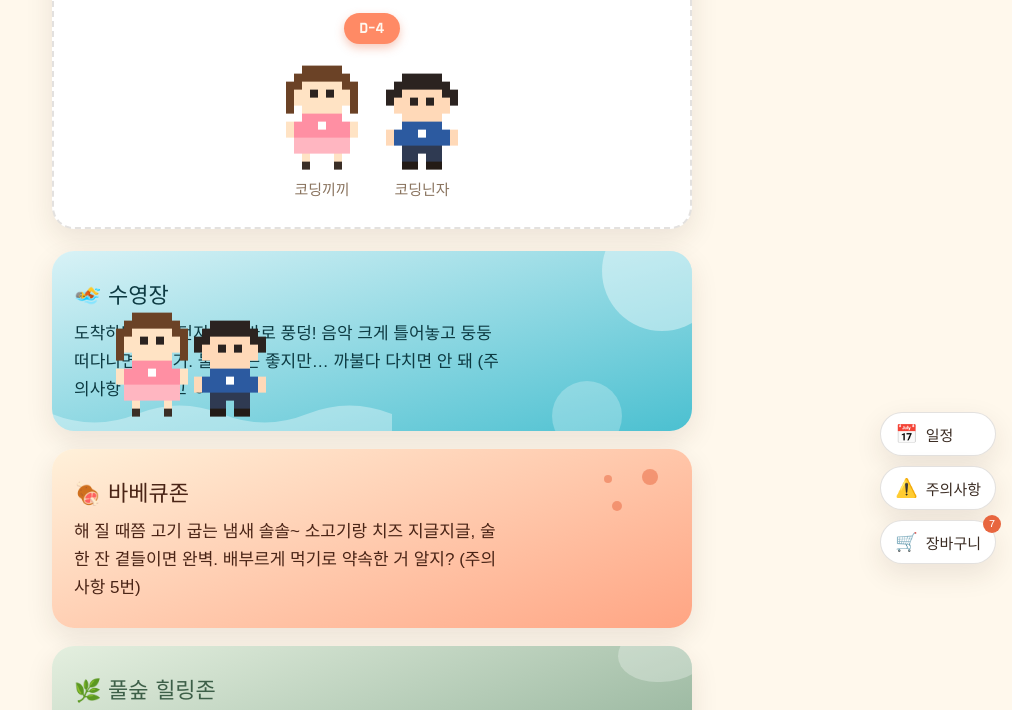
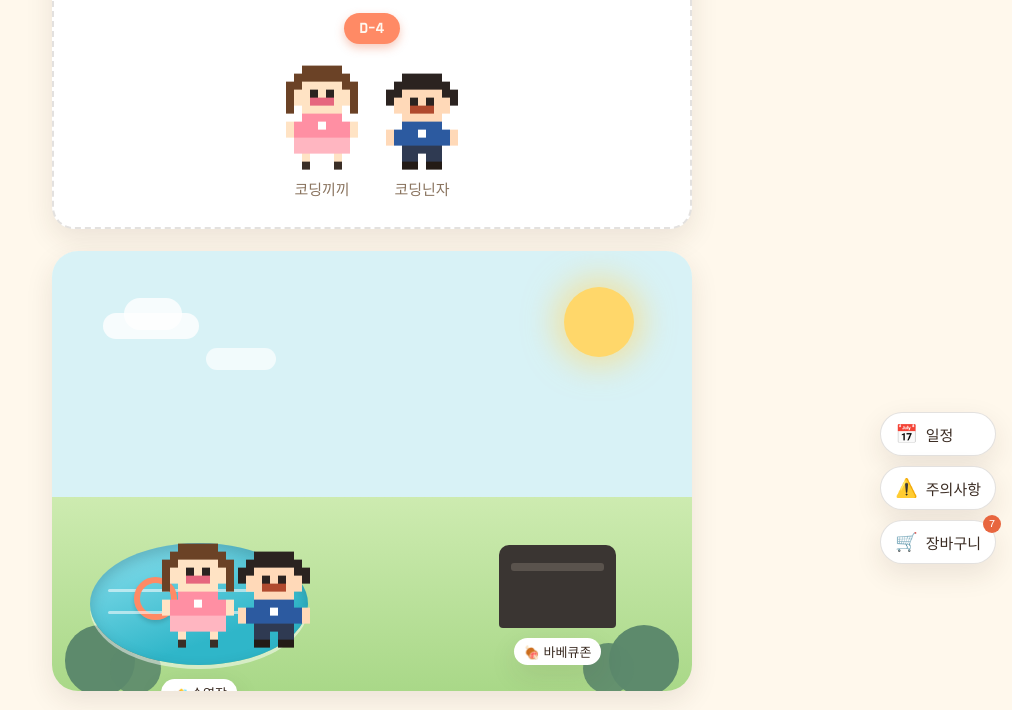
Before and after one commit to Cho-SeoYeon/2026-vacation-plan, a plain HTML site: page index.html in a window 1280 px wide. Shown: the part 220-930 px from the top of the page, without its empty margins (268-1280 px from the left). Drawn offline with Linux system fonts and the light colour scheme; a web font is replaced by a local one.

Commit message:
디자인 1차 수정

```diff
--- a/index.html
+++ b/index.html
@@ -144,50 +144,117 @@
   @keyframes bob{0%,100%{transform:translateY(0);}50%{transform:translateY(-7px);}}
   .avatar-label{font-size:15px;color:var(--ink-soft);}
 
-  /* ---------- zones ---------- */
-  main{display:flex;flex-direction:column;gap:18px;margin-top:22px;position:relative;}
+  /* ---------- scene ---------- */
+  main{display:flex;flex-direction:column;gap:16px;margin-top:22px;position:relative;}
+  .scene{
+    position:relative;
+    width:100%;
+    aspect-ratio:16/11;
+    border-radius:26px;
+    overflow:hidden;
+    box-shadow:var(--shadow);
+    background:linear-gradient(to bottom, var(--sky) 0%, var(--sky) 56%, #cdebb0 56%, #a9d888 100%);
+  }
+  :root[data-theme="dark"] .scene{background:linear-gradient(to bottom, var(--sky) 0%, var(--sky) 56%, #26361f 56%, #1c2a17 100%);}
+  .sun{
+    position:absolute; top:8%; right:9%;
+    width:11%; aspect-ratio:1; border-radius:50%;
+    background:#ffd76a;
+    box-shadow:0 0 30px 10px rgba(255,215,106,0.55);
+  }
+  .cloud{position:absolute; background:rgba(255,255,255,0.8); border-radius:999px;}
+  .cloud1{width:15%;height:6%;top:14%;left:8%;}
+  .cloud1::before{content:"";position:absolute;left:22%;top:-55%;width:60%;height:120%;background:inherit;border-radius:999px;}
+  .cloud2{width:11%;height:5%;top:22%;left:24%;opacity:.85;}
+
+  .tree{position:absolute;bottom:0;z-index:1;}
+  .tree .trunk{width:14%;height:22%;background:#6b4a2f;margin:0 auto;border-radius:3px;}
+  .tree .leaves{width:100%;aspect-ratio:1;border-radius:50%;background:var(--forest);margin-bottom:-6%;}
+  .tree-l1{left:2%;width:11%;}
+  .tree-l2{left:9%;width:8%;opacity:.9;}
+  .tree-r1{right:2%;width:11%;}
+  .tree-r2{right:9%;width:8%;opacity:.9;}
+
+  .pool-area{position:absolute;left:6%;bottom:6%;width:34%;z-index:2;}
+  .pool-water{
+    position:relative;width:100%;aspect-ratio:16/9;border-radius:50%;
+    background:linear-gradient(160deg,#8fe1ef,var(--pool) 70%);
+    box-shadow:inset 0 6px 14px rgba(13,58,66,0.25), 0 4px 0 rgba(255,255,255,0.5);
+    overflow:hidden;
+  }
+  .pool-water::before,.pool-water::after{
+    content:"";position:absolute;left:8%;right:8%;height:3px;background:rgba(255,255,255,0.55);border-radius:999px;
+  }
+  .pool-water::before{top:38%;}
+  .pool-water::after{top:56%;}
+  .pool-ring{
+    position:absolute;width:20%;aspect-ratio:1;border-radius:50%;
+    border:6px solid #ff8a65;background:transparent;
+    top:28%;left:20%;
+    box-shadow:0 3px 4px rgba(0,0,0,0.15);
+  }
+  .pool-label{position:absolute;left:50%;bottom:-14px;transform:translate(-50%,100%);white-space:nowrap;}
+
+  .bbq-area{position:absolute;right:8%;bottom:6%;width:26%;z-index:2;text-align:center;}
+  .grill{
+    width:70%;margin:0 auto;aspect-ratio:1.4;border-radius:10px 10px 4px 4px;
+    background:#3a3532;position:relative;
+  }
+  .grill::before{content:"";position:absolute;left:10%;right:10%;top:22%;height:10%;background:#5a534d;border-radius:3px;}
+  .grill-legs{width:76%;margin:0 auto;height:16%;position:relative;}
+  .grill-legs::before,.grill-legs::after{content:"";position:absolute;top:0;width:10%;height:100%;background:#2b2723;}
+  .grill-legs::before{left:6%;transform:skewX(-12deg);}
+  .grill-legs::after{right:6%;transform:skewX(12deg);}
+  .flame{
+    position:absolute; left:50%; bottom:34%; transform:translateX(-50%);
+    width:22%; aspect-ratio:.7;
+    background:radial-gradient(circle at 50% 80%, #fff2b0, var(--coral) 55%, var(--coral-deep) 100%);
+    border-radius:50% 50% 50% 50% / 60% 60% 40% 40%;
+  }
+  @media (prefers-reduced-motion:no-preference){
+    .flame{animation:flicker 1.6s ease-in-out infinite;}
+    .smoke1{animation:rise 3.2s ease-in infinite;}
+    .smoke2{animation:rise 3.2s ease-in infinite 1.1s;}
+  }
+  @keyframes flicker{0%,100%{transform:translateX(-50%) scale(1);}50%{transform:translateX(-50%) scale(0.88,1.08);}}
+  .smoke{position:absolute;border-radius:50%;background:rgba(255,255,255,0.55);}
+  .smoke1{width:8%;aspect-ratio:1;left:44%;bottom:78%;}
+  .smoke2{width:6%;aspect-ratio:1;left:52%;bottom:88%;opacity:.7;}
+  @keyframes rise{0%{transform:translateY(0);opacity:.6;}100%{transform:translateY(-70%);opacity:0;}}
+  .bbq-label{display:inline-block;margin-top:10px;}
+
+  .scene-label{
+    display:inline-flex;align-items:center;gap:4px;
+    background:var(--card);
+    padding:4px 10px;border-radius:999px;
+    font-size:13px;color:var(--ink);
+    box-shadow:var(--shadow);
+    white-space:nowrap;
+  }
+  .scene-caption{margin:0;font-size:16px;line-height:1.7;color:var(--ink-soft);text-align:center;padding:0 4px;}
+
+  /* wandering couple inside the scene */
   .wanderer{
     position:absolute;
-    left:0;top:0;
+    left:26%;bottom:10%;
     display:flex;
     align-items:flex-end;
-    gap:6px;
+    gap:4px;
     z-index:5;
     pointer-events:none;
+    transform:translate(-50%,0);
   }
-  .zone{
-    border-radius:22px;
-    padding:26px 22px;
-    position:relative;
-    overflow:hidden;
-    box-shadow:var(--shadow);
-    isolation:isolate;
+  @media (prefers-reduced-motion:no-preference){
+    .wanderer{animation:wanderScene 20s ease-in-out infinite;}
   }
-  .zone h2{font-size:22px;margin:0 0 10px;}
-  .zone p{margin:0;font-size:17px;line-height:1.65;max-width:46ch;}
-  .zone-pool{background:linear-gradient(165deg,var(--sky),var(--pool) 120%);color:#0d3a42;}
-  .zone-pool h2,.zone-pool p{color:#0d3a42;}
-  .zone-pool::before,.zone-pool::after{
-    content:"";position:absolute;border-radius:50%;background:rgba(255,255,255,0.4);z-index:-1;
+  @keyframes wanderScene{
+    0%{left:26%;bottom:10%;}
+    22%{left:26%;bottom:10%;}
+    40%{left:74%;bottom:9%;}
+    60%{left:74%;bottom:9%;}
+    78%{left:26%;bottom:10%;}
+    100%{left:26%;bottom:10%;}
   }
-  .zone-pool::before{width:120px;height:120px;top:-40px;right:-30px;}
-  .zone-pool::after{width:70px;height:70px;bottom:-20px;right:70px;background:rgba(255,255,255,0.25);}
-  .wave{position:absolute;left:0;right:0;bottom:0;height:34px;z-index:-1;}
-  .wave path{fill:rgba(255,255,255,0.35);}
-
-  .zone-bbq{background:linear-gradient(160deg,var(--cream-2),var(--coral) 135%);}
-  .zone-bbq h2,.zone-bbq p{color:#4a2416;}
-  :root[data-theme="dark"] .zone-bbq h2,:root[data-theme="dark"] .zone-bbq p{color:#3a1c10;}
-  .ember{position:absolute;border-radius:50%;background:var(--coral-deep);opacity:.5;z-index:-1;}
-  .e1{width:16px;height:16px;top:20px;right:34px;}
-  .e2{width:10px;height:10px;top:52px;right:70px;}
-  .e3{width:8px;height:8px;top:26px;right:80px;}
-
-  .zone-forest{background:linear-gradient(160deg,var(--forest-bg),var(--forest) 140%);}
-  .zone-forest h2,.zone-forest p{color:var(--forest-deep);}
-  .leaf{position:absolute;background:rgba(255,255,255,0.28);z-index:-1;}
-  .leaf1{width:90px;height:60px;border-radius:60% 40% 55% 45%;top:-24px;right:-16px;}
-  .leaf2{width:46px;height:32px;border-radius:60% 40% 55% 45%;bottom:10px;right:60px;transform:rotate(20deg);}
 
   /* ---------- footer ---------- */
   .site-footer{margin-top:36px;text-align:center;color:var(--ink-soft);font-size:14px;}
@@ -356,31 +423,35 @@
   </header>
 
   <main>
-    <div class="wanderer" id="wanderer" aria-hidden="true">
-      <div class="sprite-wrap"><div class="sprite-box"><div class="pixel-sprite" id="girlSprite2"></div></div></div>
-      <div class="sprite-wrap"><div class="sprite-box"><div class="pixel-sprite" id="boySprite2"></div></div></div>
+    <div class="scene">
+      <div class="sun"></div>
+      <div class="cloud cloud1"></div>
+      <div class="cloud cloud2"></div>
+      <div class="tree tree-l1"><div class="leaves"></div><div class="trunk"></div></div>
+      <div class="tree tree-l2"><div class="leaves"></div><div class="trunk"></div></div>
+      <div class="tree tree-r1"><div class="leaves"></div><div class="trunk"></div></div>
+      <div class="tree tree-r2"><div class="leaves"></div><div class="trunk"></div></div>
+
+      <div class="pool-area">
+        <div class="pool-water"><div class="pool-ring"></div></div>
+        <span class="scene-label pool-label">🏊 수영장</span>
+      </div>
+
+      <div class="bbq-area">
+        <div class="smoke smoke1"></div>
+        <div class="smoke smoke2"></div>
+        <div class="flame"></div>
+        <div class="grill"></div>
+        <div class="grill-legs"></div>
+        <span class="scene-label bbq-label">🍖 바베큐존</span>
+      </div>
+
+      <div class="wanderer" id="wanderer" aria-hidden="true">
+        <div class="sprite-wrap"><div class="sprite-box"><div class="pixel-sprite" id="girlSprite2"></div></div></div>
+        <div class="sprite-wrap"><div class="sprite-box"><div class="pixel-sprite" id="boySprite2"></div></div></div>
+      </div>
     </div>
-    <section class="zone zone-pool">
-      <div class="ember" style="display:none"></div>
-      <svg class="wave" viewBox="0 0 200 20" preserveAspectRatio="none" aria-hidden="true"><path d="M0 10 Q 25 20 50 10 T 100 10 T 150 10 T 200 10 V20 H0 Z"></path></svg>
-      <h2>🏊 수영장</h2>
-      <p>도착하면 짐만 던져두고 바로 풍덩! 음악 크게 틀어놓고 둥둥 떠다니면서 놀기. 물장구는 좋지만… 까불다 다치면 안 돼 (주의사항 4번 참고 ㅎㅎ)</p>
-    </section>
-
-    <section class="zone zone-bbq">
-      <div class="ember e1"></div>
-      <div class="ember e2"></div>
-      <div class="ember e3"></div>
-      <h2>🍖 바베큐존</h2>
-      <p>해 질 때쯤 고기 굽는 냄새 솔솔~ 소고기랑 치즈 지글지글, 술 한 잔 곁들이면 완벽. 배부르게 먹기로 약속한 거 알지? (주의사항 5번)</p>
-    </section>
-
-    <section class="zone zone-forest">
-      <div class="leaf leaf1"></div>
-      <div class="leaf leaf2"></div>
-      <h2>🌿 풀숲 힐링존</h2>
-      <p>수영도 하고 고기도 먹고 나면 여기 앉아서 영화 한 편, 좋아하는 노래 들으면서 아무 생각 없이 늘어지기. 이번 여행의 유일한 목표는 완전한 휴식.</p>
-    </section>
+    <p class="scene-caption">🌿 짐 풀자마자 풍덩 빠졌다가, 배고프면 바베큐존으로 건너가서 고기 굽고, 그러다 나무 그늘에 앉아서 영화랑 노래 들으며 늘어지기. 물장구칠 때 너무 까불지 않기, 배부르게 먹기로 한 약속은 꼭 지키기! (주의사항 참고)</p>
   </main>
 
   <footer class="site-footer">
@@ -466,7 +537,7 @@
     ".HHHHHHH.",
     "HHFFFFFHH",
     "HFFEFEFFH",
-    ".FFFFFFF.",
+    ".FFMMMFF.",
     "..FFFFF..",
     "..SSSSS..",
     "ASSSWSSSA",
@@ -475,14 +546,14 @@
     "..PP.PP..",
     "..BB.BB.."
   ];
-  var boyPalette = {H:"#2b2320",F:"#ffd9b8",E:"#2b2320",S:"#2c5aa0",W:"#ffffff",A:"#ffd9b8",P:"#2f3a52",B:"#231b16"};
+  var boyPalette = {H:"#2b2320",F:"#ffd9b8",E:"#2b2320",M:"#b04a2e",S:"#2c5aa0",W:"#ffffff",A:"#ffd9b8",P:"#2f3a52",B:"#231b16"};
 
   var girlGrid = [
     "..HHHHH..",
     ".HHHHHHH.",
     "HHFFFFFHH",
     "HFFEFEFFH",
-    "HFFFFFFFH",
+    "HFFMMMFFH",
     "H.FFFFF.H",
     "..SSSSS..",
     "ASSSWSSSA",
@@ -492,7 +563,7 @@
     "..L...L..",
     "..B...B.."
   ];
-  var girlPalette = {H:"#6b4226",F:"#ffe3c4",E:"#2b2320",S:"#ff8fa3",W:"#ffffff",A:"#ffe3c4",P:"#ffb6c1",L:"#ffe3c4",B:"#3a2e26"};
+  var girlPalette = {H:"#6b4226",F:"#ffe3c4",E:"#2b2320",M:"#e6667e",S:"#ff8fa3",W:"#ffffff",A:"#ffe3c4",P:"#ffb6c1",L:"#ffe3c4",B:"#3a2e26"};
 
   var boyEl = document.getElementById("boySprite");
   var girlEl = document.getElementById("girlSprite");
@@ -503,64 +574,6 @@
   var girlEl2 = document.getElementById("girlSprite2");
   if(boyEl2) buildSprite(boyEl2, boyGrid, boyPalette);
   if(girlEl2) buildSprite(girlEl2, girlGrid, girlPalette);
-
-  /* ---------- wandering couple: pool <-> bbq ---------- */
-  (function(){
-    var wanderer = document.getElementById("wanderer");
-    var mainEl = document.querySelector("main");
-    var poolZone = document.querySelector(".zone-pool");
-    var bbqZone = document.querySelector(".zone-bbq");
-    if(!wanderer || !mainEl || !poolZone || !bbqZone) return;
-
-    var styleTag = document.createElement("style");
-    styleTag.id = "wander-keyframes";
-    document.head.appendChild(styleTag);
-
-    var reduceMotion = false;
-    try{
-      reduceMotion = window.matchMedia && window.matchMedia("(prefers-reduced-motion: reduce)").matches;
-    }catch(e){}
-
-    function place(){
-      var mainRect = mainEl.getBoundingClientRect();
-      var poolRect = poolZone.getBoundingClientRect();
-      var bbqRect = bbqZone.getBoundingClientRect();
-      var wH = wanderer.offsetHeight || 90;
-      var poolY = Math.max(0, (poolRect.top - mainRect.top) + poolRect.height - wH - 14);
-      var bbqY = Math.max(0, (bbqRect.top - mainRect.top) + bbqRect.height - wH - 14);
-      var poolX = Math.max(10, poolRect.width * 0.10);
-      var bbqX = Math.max(10, bbqRect.width * 0.52);
-
-      if(reduceMotion){
-        wanderer.style.animation = "none";
-        wanderer.style.top = poolY + "px";
-        wanderer.style.left = poolX + "px";
-        return;
-      }
-
-      styleTag.textContent =
-        "@keyframes wanderMove {" +
-        "0%{top:" + poolY + "px; left:" + poolX + "px;}" +
-        "22%{top:" + poolY + "px; left:" + poolX + "px;}" +
-        "40%{top:" + bbqY + "px; left:" + bbqX + "px;}" +
-        "60%{top:" + bbqY + "px; left:" + bbqX + "px;}" +
-        "78%{top:" + poolY + "px; left:" + poolX + "px;}" +
-        "100%{top:" + poolY + "px; left:" + poolX + "px;}" +
-        "}";
-      wanderer.style.animation = "none";
-      void wanderer.offsetWidth;
-      wanderer.style.animation = "wanderMove 22s ease-in-out infinite";
-    }
-
-    place();
-    window.addEventListener("load", place);
-    var resizeTimer;
-    window.addEventListener("resize", function(){
-      clearTimeout(resizeTimer);
-      resizeTimer = setTimeout(place, 250);
-    });
-    setTimeout(place, 500);
-  })();
 
   /* ---------- d-day ---------- */
   try{
```
